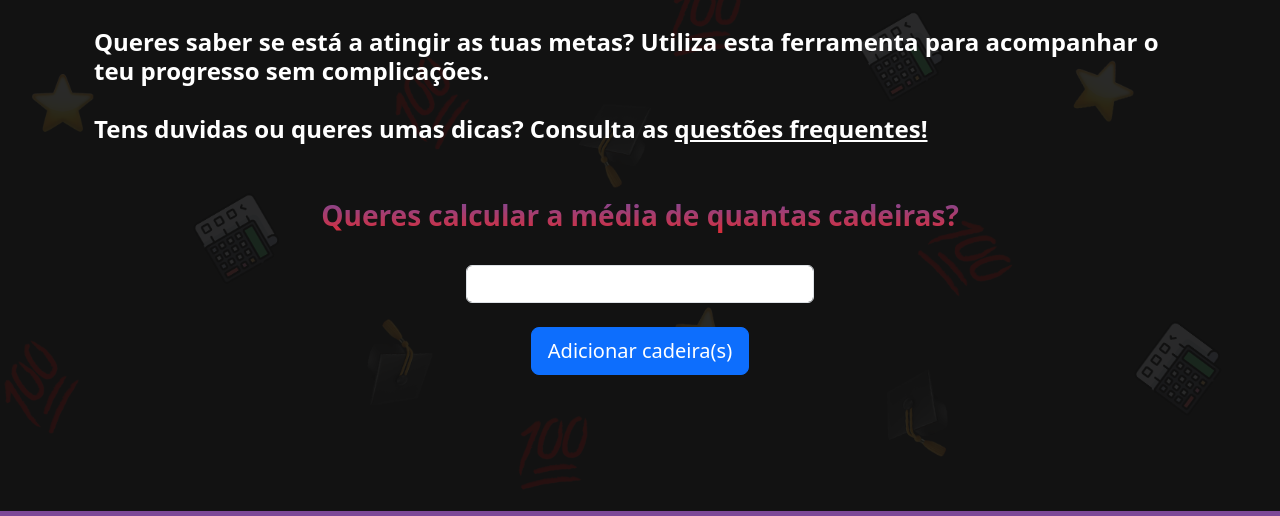
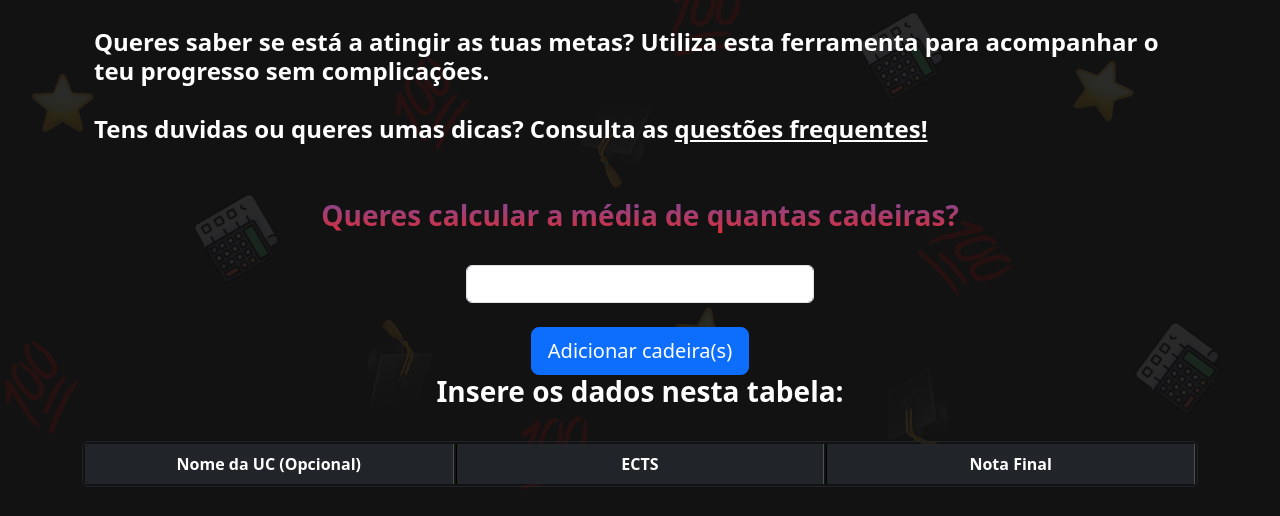
Before and after one commit to tiagopina17/Calculadora-de-Media-ECTS, a plain HTML site: page index.html in a window 1280 px wide. Shown: the part 263-779 px from the top of the page. Drawn offline with nearby package versions, Linux system fonts and the light colour scheme; no server answers.

Commit message:
Bug fixes

```diff
--- a/script.js
+++ b/script.js
@@ -1,66 +1,17 @@
-// public/script.js
-import { initializeApp } from 'https://www.gstatic.com/firebasejs/9.22.0/firebase-app.js';
-import { getFirestore, doc, getDoc } from 'https://www.gstatic.com/firebasejs/9.22.0/firebase-firestore.js';
-
-// Global variables
-let firebaseApp;
-let db;
-
-// Initialize Firebase and return a promise
-async function initializeFirebase() {
-  try {
-    const response = await fetch('/firebase-config');
-    const firebaseConfig = await response.json();
-
-    // Initialize Firebase with v9 SDK
-    firebaseApp = initializeApp(firebaseConfig);
-    db = getFirestore(firebaseApp);
-
-    console.log('Firebase initialized successfully');
-    return true;
-  } catch (error) {
-    console.error('Error initializing Firebase:', error);
-    return false;
-  }
+function updateImageSource() {
+    console.log(window.innerWidth)
+    const img = document.getElementById("imgexemplo");
+    if (window.innerWidth < 800) {
+        img.src = "imgs/exemplo-small.png"; // Change this to the smaller image source
+    } else {
+        img.src = "imgs/exemplo.png"; // Default image
+    }
 }
 
-// Function to get the "nome" property of document "1" in the "users" collection
-async function getUserNome() {
-  try {
-    // Make sure Firebase is initialized first
-    if (!db) {
-      const initialized = await initializeFirebase();
-      if (!initialized) {
-        console.error("Failed to initialize Firebase");
-        return;
-      }
-    }
+window.onload = function () {
+    console.log("2")
+    updateImageSource();
 
-    // Now we can safely use Firestore
-    const userDocRef = doc(db, "users", "1");
-    const userDocSnap = await getDoc(userDocRef);
-
-    if (userDocSnap.exists()) {
-      console.log("User nome:", userDocSnap.data().nome);
-    } else {
-      console.log("No such document!");
-    }
-  } catch (error) {
-    console.error("Error getting document:", error);
-  }
-}
-
-// Initialize Firebase when the page loads
-window.onload = async function() {
-  await initializeFirebase();
-  getUserNome();
-};
-
-// Make function available globally
-window.getUserNome = getUserNome;
-window.onload = function () {
-    getUserNome();
-    //TODO:CONTAS E RESOLVER NAN E ERROS MAIS BONITOS
     var ectsArray = [];
     var notasArray = [];
     var ectsFinal = [];
@@ -71,6 +22,7 @@ window.onload = function () {
     var counter = 0
     var removeadd
     var final;
+
 
 
 
--- a/styles.css
+++ b/styles.css
@@ -110,8 +110,7 @@ button#arrowwhite.accordion-button.bg-dark.text-light.custom-button::after {
 
 .accordion-body img {
     max-width: 100% !important;
-    min-height: 30vh !important;
-    min-width: 20vw !important;
+
 
     height: auto !important;
     display: block !important;
```
Also changed, not shown: sobre.html (+1 -1 lines).
